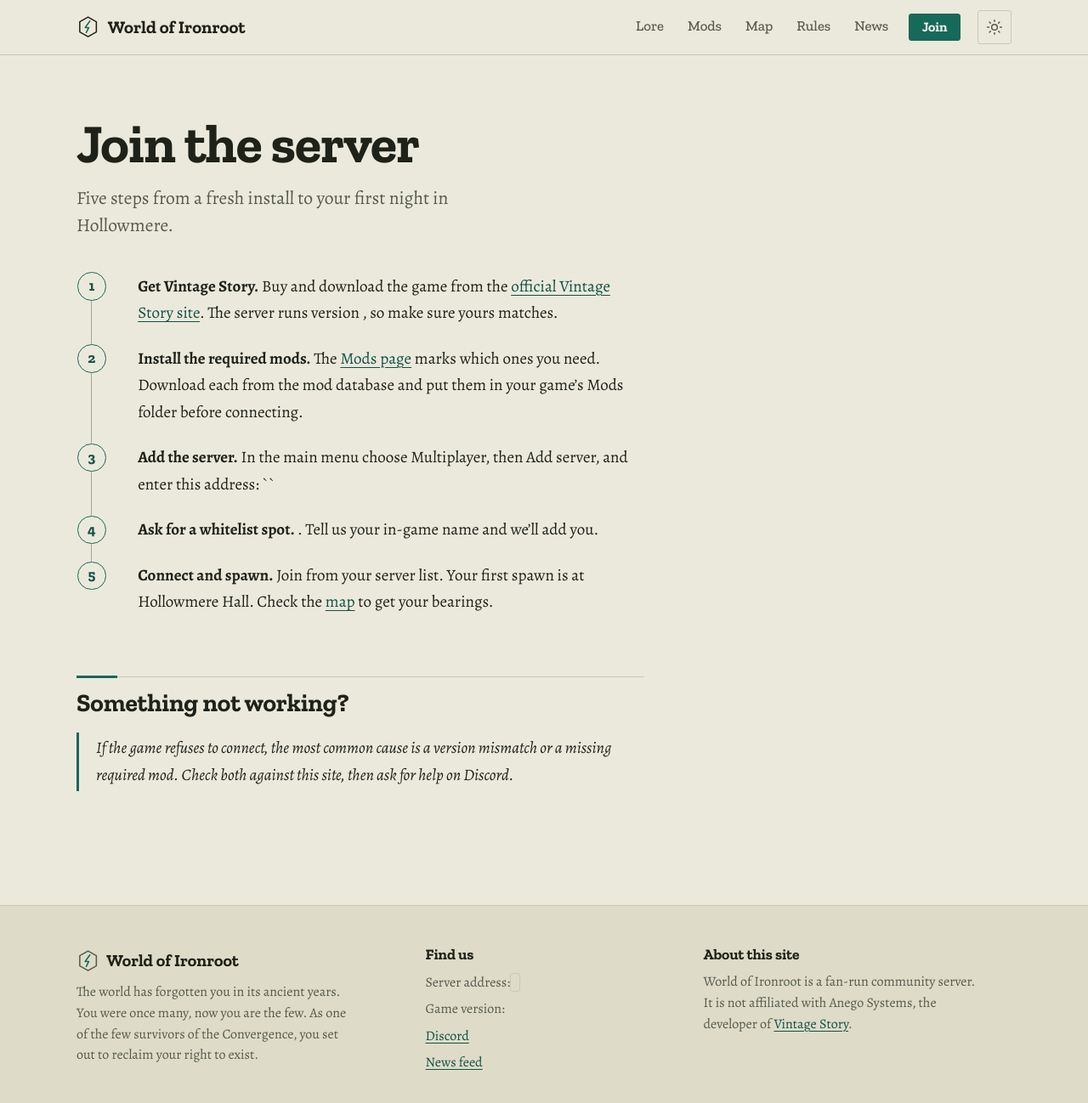
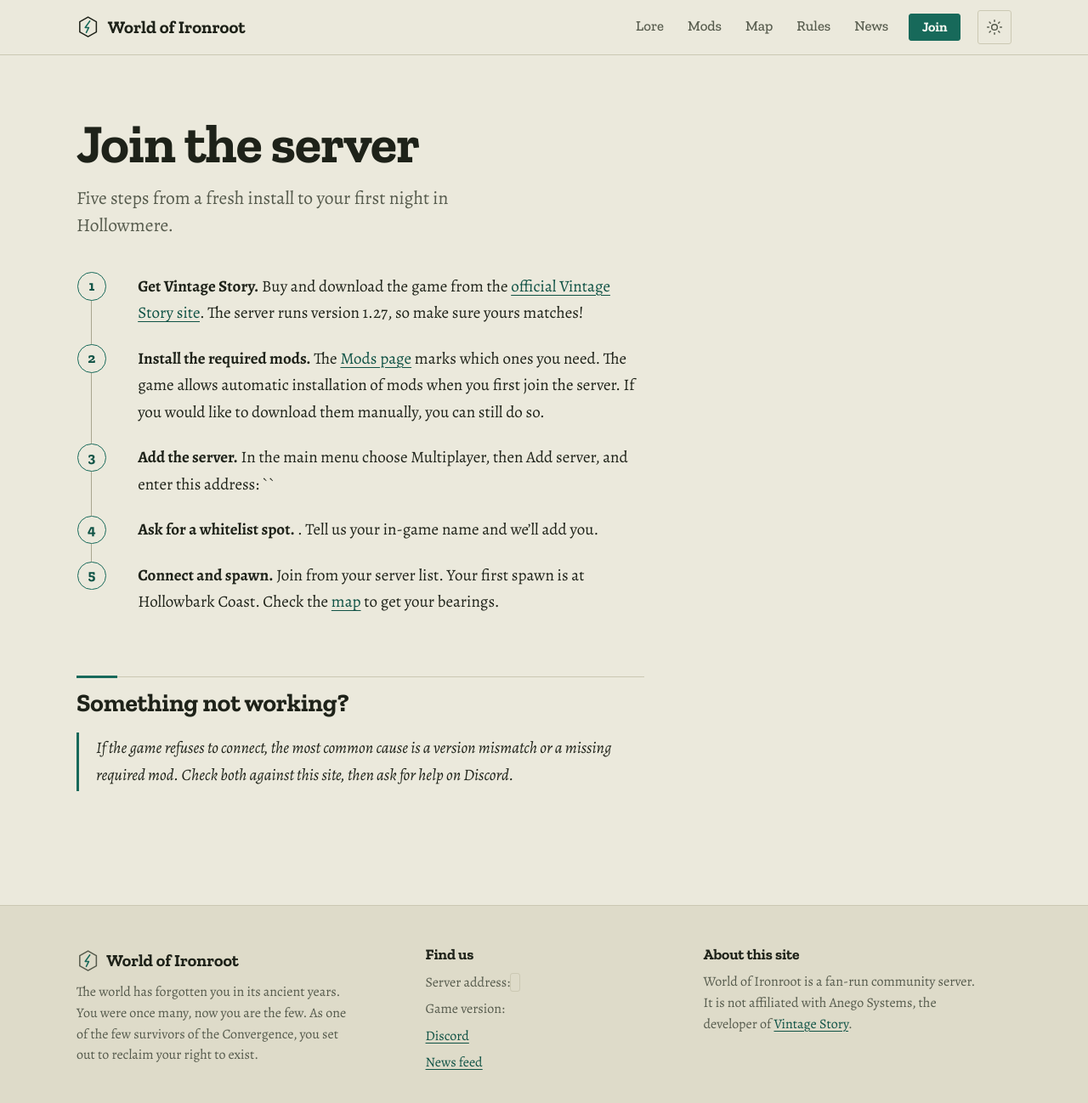
Before and after one commit to Rhyagelle/World-of-Ironroot, a Jekyll site: the page built from join.md, in a window 1280 px wide and 1316 px high. Shown: the top 1298 px of the window at 85% size. Built offline with Jekyll 4.4.1, drawn with Linux system fonts in a browser that asks for light colours.

Commit message:
Update join.md

```diff
--- a/join.md
+++ b/join.md
@@ -4,11 +4,11 @@ title: Join the server
 lede: Five steps from a fresh install to your first night in Hollowmere.
 ---
 
-1. **Get Vintage Story.** Buy and download the game from the [official Vintage Story site](https://www.vintagestory.at/). The server runs version {{ site.server.version }}, so make sure yours matches.
-2. **Install the required mods.** The [Mods page]({{ '/mods/' | relative_url }}) marks which ones you need. Download each from the mod database and put them in your game's Mods folder before connecting.
+1. **Get Vintage Story.** Buy and download the game from the [official Vintage Story site](https://www.vintagestory.at/). The server runs version 1.27, so make sure yours matches!
+2. **Install the required mods.** The [Mods page]({{ '/mods/' | relative_url }}) marks which ones you need. The game allows automatic installation of mods when you first join the server. If you would like to download them manually, you can still do so.
 3. **Add the server.** In the main menu choose Multiplayer, then Add server, and enter this address: `{{ site.server.address }}`
 4. **Ask for a whitelist spot.** {{ site.server.whitelist }}. Tell us your in-game name and we'll add you.
-5. **Connect and spawn.** Join from your server list. Your first spawn is at Hollowmere Hall. Check the [map]({{ '/map/' | relative_url }}) to get your bearings.
+5. **Connect and spawn.** Join from your server list. Your first spawn is at Hollowbark Coast. Check the [map]({{ '/map/' | relative_url }}) to get your bearings.
 {: .steps}
 
 ## Something not working?
```
